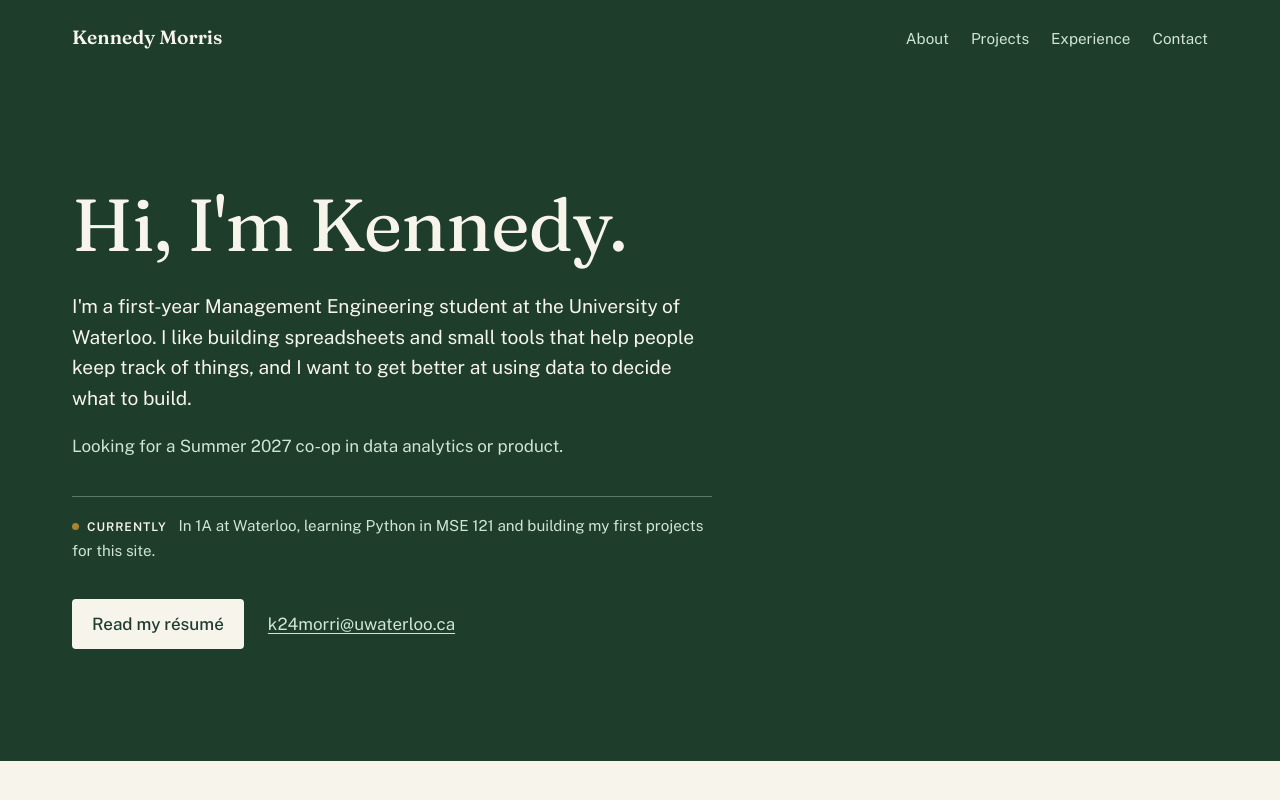
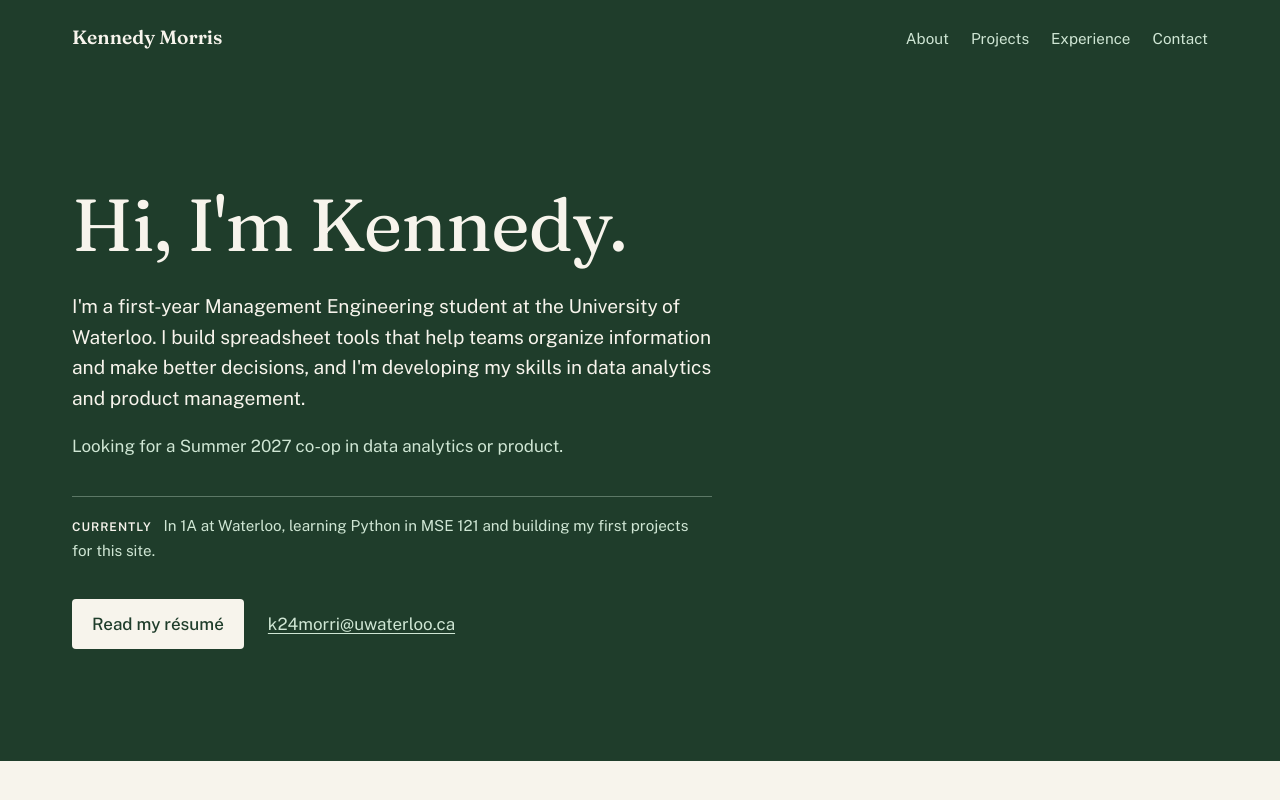
Before and after one commit to kennedy-morris/portfolio, a React (Vite) app: page / in a window 1280 px wide. Shown: the top 800 px of the page. Built offline with nearby package versions, Linux system fonts and the light colour scheme.

Commit message:
Update hero intro and remove dot beside "Currently"
Co-Authored-By: Claude Opus 5.5 <noreply@anthropic.com>
Claude-Session: https://claude.ai/code/session_011F3A4JZ38mkXxGKrx54Q1K

```diff
--- a/src/data.js
+++ b/src/data.js
@@ -5,7 +5,7 @@
 export const profile = {
   name: 'Kennedy Morris',
   intro:
-    "I'm a first-year Management Engineering student at the University of Waterloo. I like building spreadsheets and small tools that help people keep track of things, and I want to get better at using data to decide what to build.",
+    "I'm a first-year Management Engineering student at the University of Waterloo. I build spreadsheet tools that help teams organize information and make better decisions, and I'm developing my skills in data analytics and product management.",
   lookingFor: "Looking for a Summer 2027 co-op in data analytics or product.",
   // Update this each term.
   currently: 'In 1A at Waterloo, learning Python in MSE 121 and building my first projects for this site.',
--- a/src/styles.css
+++ b/src/styles.css
@@ -73,10 +73,6 @@ a:hover { color: var(--green-hover); text-decoration-thickness: 2px; }
 .currently .label {
   font-weight: 600; color: var(--cream);
   text-transform: uppercase; letter-spacing: 0.08em; font-size: 0.75rem; margin-right: 8px;
-}
-.currently .label::before {
-  content: ''; display: inline-block; width: 7px; height: 7px; border-radius: 50%;
-  background: var(--gold); margin-right: 8px; vertical-align: 1px;
 }
 .hero-links { margin-top: 36px; display: flex; align-items: center; gap: 24px; flex-wrap: wrap; }
 .hero .text-link { color: var(--mint); }
```
